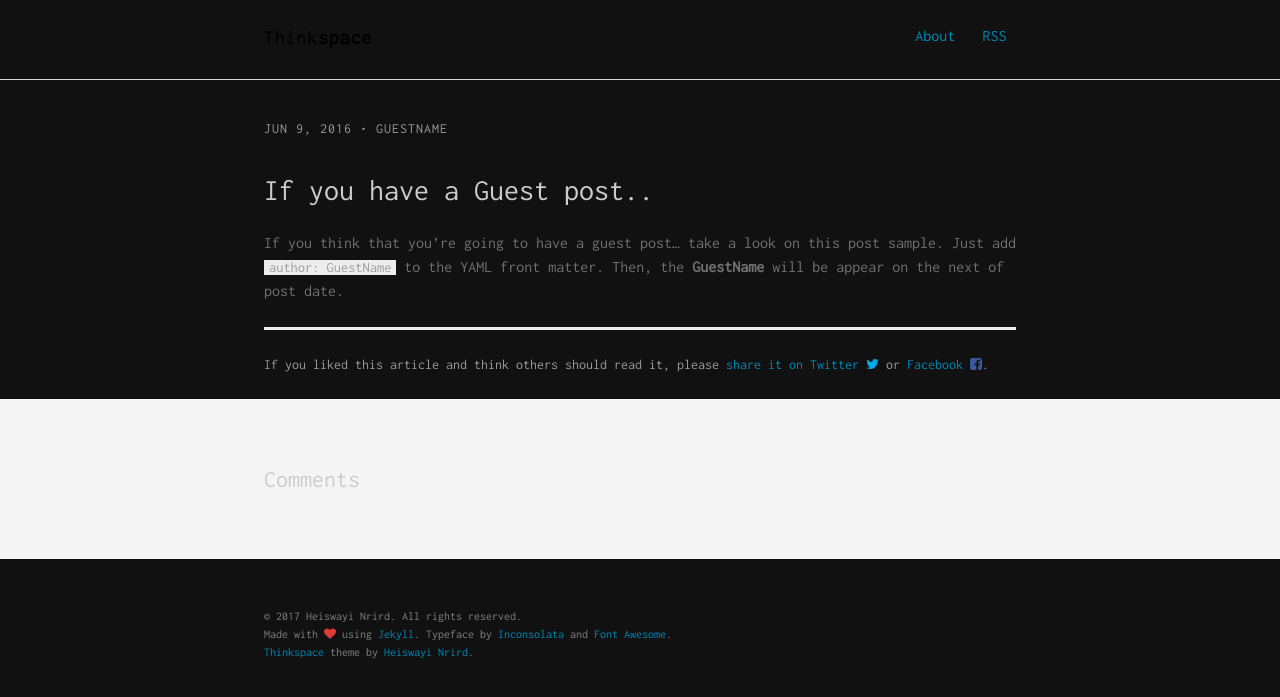
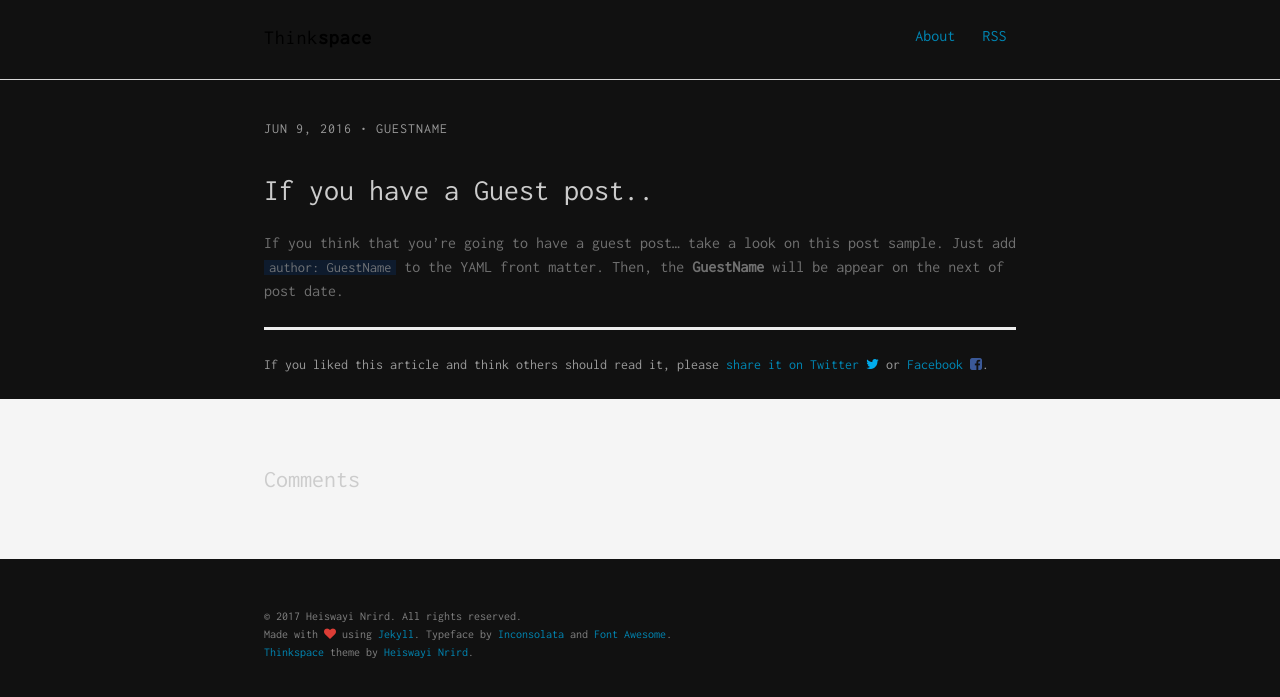
Before and after one commit to user-upworker/thinkspace, a Jekyll site: the page built from _posts/2016-06-09-if-you-have-a-guest-post.md, in a window 1280 px wide. Shown: the top 697 px of the page. Built offline with Jekyll 4.4.1, drawn with Linux system fonts in a browser that asks for light colours; comment, search, counter and statistics services are not loaded.

Commit message:
Update _typography.scss

```diff
--- a/assets/scss/base/_typography.scss
+++ b/assets/scss/base/_typography.scss
@@ -94,7 +94,7 @@ code {
   font-size: 0.9em;
   margin: 0;
   padding: 0 5px;
-  background-color: lighten($light-gray-color, 13%);
+  background-color: $dark-blue;//lighten($light-gray-color, 13%);
 }
 
 pre {
```
